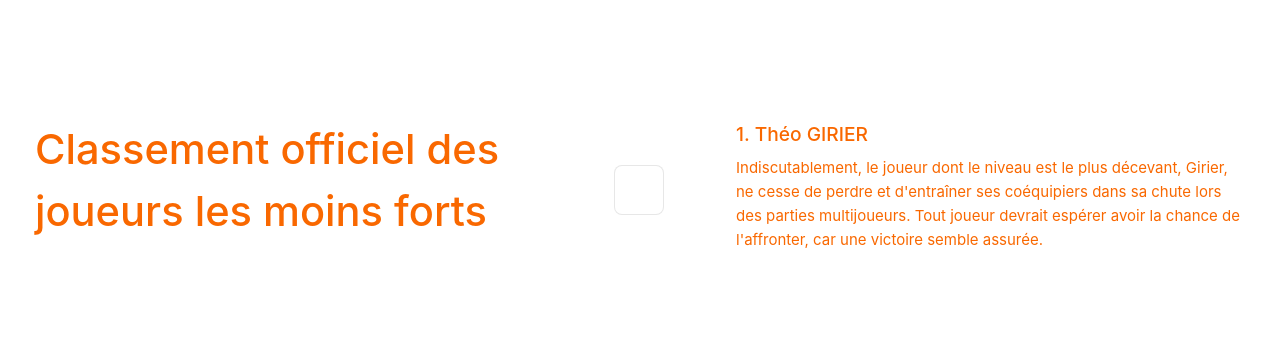
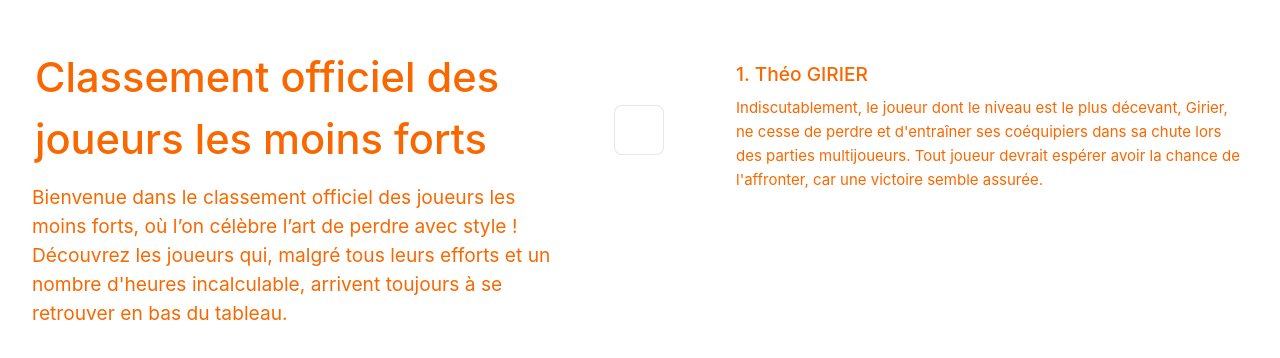
Before and after one commit to Stan97-2/pas-fort, a Vue app: page / in a window 1280 px wide. Shown: the part 210-568 px from the top of the page. Built offline with nearby package versions, Linux system fonts and the light colour scheme.

Commit message:
add description classement

```diff
--- a/src/components/HelloWorld.vue
+++ b/src/components/HelloWorld.vue
@@ -10,6 +10,9 @@ defineProps({
 <template>
   <div class="greetings">
     <h1 class="green">{{ msg }}</h1>
+    <h3>
+        Bienvenue dans le classement officiel des joueurs les moins forts, où l’on célèbre l’art de perdre avec style ! Découvrez les joueurs qui, malgré tous leurs efforts et un nombre d'heures incalculable, arrivent toujours à se retrouver en bas du tableau.
+    </h3>
   </div>
 </template>
 
```
